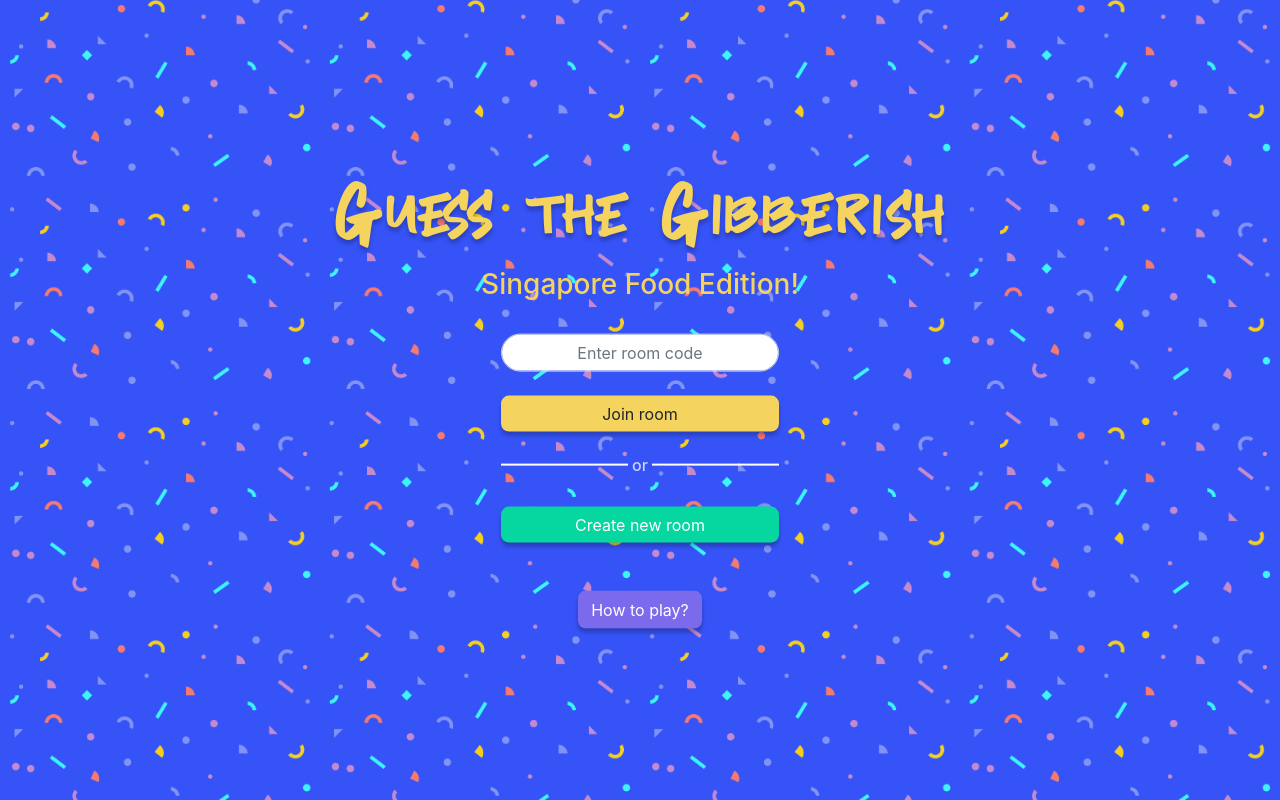
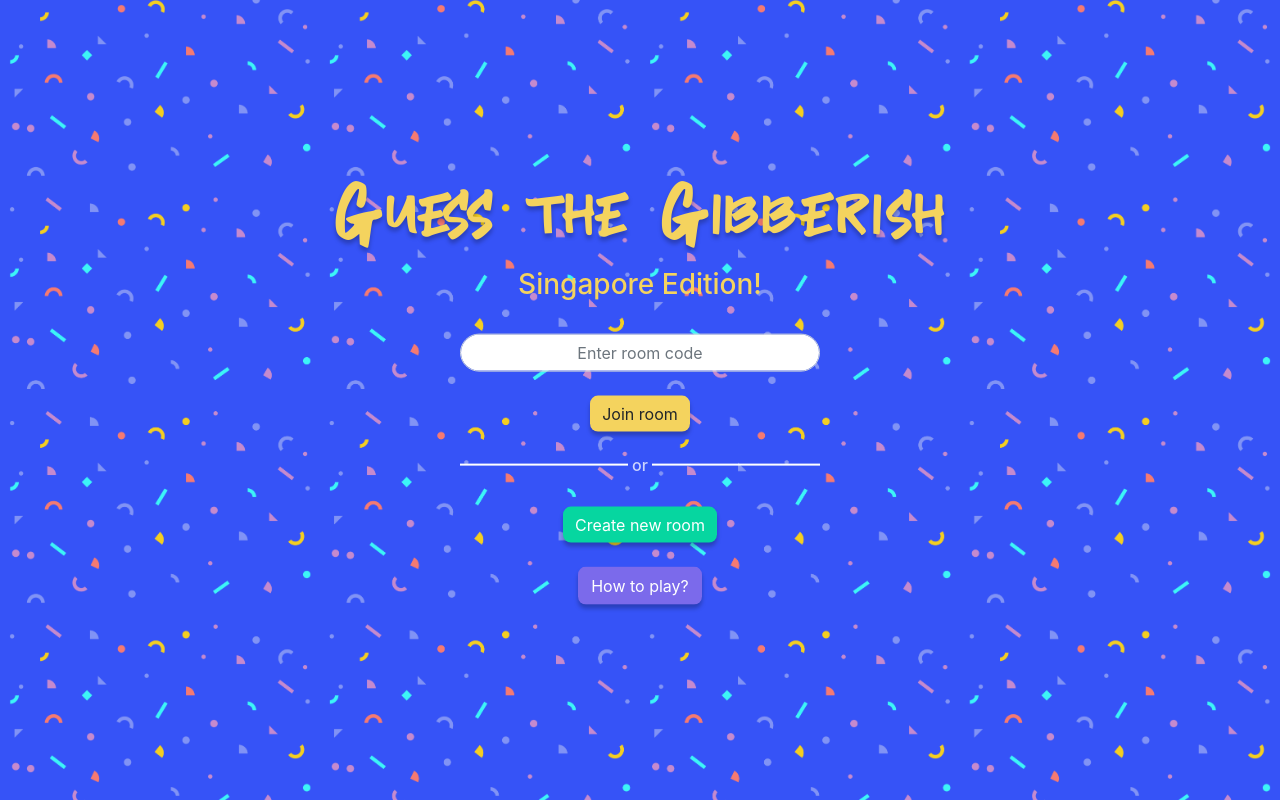
Before and after one commit to ryanmt95/gibberish, a React (Create React App) app in the folder gibberish_client/: page /room/1 in a window 1280 px wide. Built offline with nearby package versions, Linux system fonts and the light colour scheme; no server answers.

Commit message:
v2 changes

```diff
--- a/gibberish_client/src/App.css
+++ b/gibberish_client/src/App.css
@@ -20,7 +20,7 @@
   border-style: solid;
   border-color: #D1BB6A;
   border-width: 8px;
-  margin: 8px;
+  margin: 4px;
   padding: 16px;
 }
 
--- /dev/null
+++ b/gibberish_client/src/api/socket.js
@@ -0,0 +1,30 @@
+import socketIOClient from 'socket.io-client'
+const ENDPOINT = process.env.REACT_APP_BASE_URL || 'http://localhost:4000'
+const socket = socketIOClient(ENDPOINT)
+
+export class Socket {
+  static joinRoom(nickname, roomId) {
+    return socket.emit('joinRoom', {nickname, roomId})
+  }
+  static startGame(roomId) {
+    return socket.emit('startGame', {roomId})
+  }
+  static watchErrors(callback) {
+    return socket.on('err', callback)
+  }
+  static watchUpdates(callback) {
+    return socket.on('updateRoom', callback)
+  }
+  static watchChat(callback) {
+    return socket.on('updateChat', callback)
+  }
+  static playAgain(roomId) {
+    return socket.emit('playAgain', {roomId})
+  }
+  static submitAnswer(roomId) {
+    return socket.emit('submitAnswer', {roomId})
+  }
+  static sendMessage(roomId, message, senderName) {
+    return socket.emit('sendMessage', {roomId, message, senderName})
+  }
+}
--- /dev/null
+++ b/gibberish_client/src/components/Gameroom/ChatComponent.js
@@ -0,0 +1,44 @@
+import React, {useState, useEffect} from 'react'
+import { Socket } from '../../api/socket'
+
+function sendText(e, roomId, message, senderName, setmessage) {
+  e.preventDefault()
+  Socket.sendMessage(roomId, message, senderName)
+  setmessage("")
+}
+
+function onMessageFieldChanged(e, setmessage) {
+  setmessage(e.target.value)
+}
+
+function ChatComponent(props) {
+  const {roomId, nickname} = props
+  const [message, setmessage] = useState("")
+  const [chat, setchat] = useState([])
+  useEffect(() => {
+    Socket.watchChat(message => {
+      setchat(old => [...old, message])
+    })
+    return
+  }, [chat])
+  return(
+    <div className='tile'>
+      <form onSubmit={e => sendText(e, roomId, message, nickname, setmessage)}>
+        <div className="input-group">
+          <input type="text" class='form-control' value={message} onChange={e => onMessageFieldChanged(e, setmessage)}/>
+          <div className="input-group-append">
+            <button className="btn btn-success" type='submit'>Send</button>
+          </div>
+        </div>
+      </form>
+      {chat.map((item, index) => (
+        <div>
+          <strong>{item.senderName}: </strong>
+          <span>{item.message}</span>
+        </div>
+      ))}
+    </div>
+  )
+}
+
+export default ChatComponent
--- a/gibberish_client/src/components/Gameroom/GameroomPage.js
+++ b/gibberish_client/src/components/Gameroom/GameroomPage.js
@@ -1,10 +1,10 @@
 import React from 'react'
-import socketIOClient from 'socket.io-client'
 import PlayerListComponent from './PlayerListComponent'
 import PlayerAnswerComponent from './PlayerAnswerComponent'
 import QuestionCardComponent from './QuestionCardComponent'
 import { gamestates } from './gamestates/GameStates'
-const ENDPOINT = process.env.REACT_APP_BASE_URL || 'http://localhost:4000'
+import ChatComponent from './ChatComponent'
+import { Socket } from '../../api/socket'
 
 class GameroomPage extends React.Component {
 
@@ -20,20 +20,20 @@ class GameroomPage extends React.Component {
 			timeRemaining: 0,
 			helpText: '',
 			userAnswered: false,
-			loaded: false
+			loaded: false,
+			chat: []
 		}
 	}
 
 	componentDidMount() {
 		const { nickname, roomId } = this.props
-		this.socket = socketIOClient(ENDPOINT)
-		this.socket.emit('joinRoom', { nickname, roomId })
-		this.socket.on('err', message => {
+		Socket.joinRoom(nickname, roomId)
+		Socket.watchErrors(message => {
 			alert(message)
 			this.props.toJoinroomPage()
 		})
-		this.socket.on('updateRoom', message => {
-			const { currentRound, gameState, players, qna, theme, roomId, timer } = message
+		Socket.watchUpdates(message => {
+			const { currentRound, gameState, players, qna, theme, roomId, timer, chat } = message
 			var { userAnswered, userAnswer, helpText } = this.state
 			if (gameState === gamestates.ROUND_LOADING) {
 				userAnswered = false
@@ -50,6 +50,7 @@ class GameroomPage extends React.Component {
 				players,
 				qna,
 				theme,
+				chat,
 				timeRemaining: timer,
 				userAnswer,
 				userAnswered,
@@ -68,7 +69,7 @@ class GameroomPage extends React.Component {
 			const currentAnswer = qna[currentRound - 1]['answer']
 			if (currentAnswer.toLowerCase() === userAnswer.toLowerCase()) {
 				this.setState({ helpText: 'Correct!', userAnswer: '', userAnswered: true }, () => {
-					this.socket.emit('submitAnswer', { roomId })
+					Socket.submitAnswer(roomId)
 				})
 			} else {
 				this.setState({ helpText: 'Please try again!', userAnswer: '' })
@@ -83,18 +84,18 @@ class GameroomPage extends React.Component {
 	handlePlayAgain = e => {
 		e.preventDefault()
 		const { roomId } = this.props
-		this.socket.emit('playAgain', { roomId })
+		Socket.playAgain(roomId)
 	}
 
 	render() {
-		const { loaded, gamestate, currentRound, players, qna, theme, userAnswer, timeRemaining, helpText, userAnswered } = this.state
+		const { loaded, gamestate, currentRound, players, qna, theme, chat, userAnswer, timeRemaining, helpText, userAnswered } = this.state
 		const { nickname, roomId } = this.props
 		return (
 			<div className="container">
 				<div className="grid">
 					<a href='/' className='h3 title'>Guess The Gibberish</a>
-					<div className="row header">
-						<div id="header" className="col tile">
+					<div className="row">
+						<div className="col">
 							<QuestionCardComponent
 								roomId={roomId}
 								currentRound={currentRound}
@@ -111,21 +112,13 @@ class GameroomPage extends React.Component {
 					</div>
 
 					<div className="row">
-						<div id="left" className="col tile">
+						<div className="col-6">
 							<PlayerListComponent
 								players={players}
 								myID={nickname} />
 						</div>
-
-						<div id="right" className="col tile">
-							<PlayerAnswerComponent
-								gamestate={gamestate}
-								userAnswer={userAnswer}
-								helpText={helpText}
-								userAnswered={userAnswered}
-								onAnswerFieldChanged={this.onAnswerFieldChanged}
-								submitAnswer={this.submitAnswer}
-								handlePlayAgain={this.handlePlayAgain} />
+						<div className="col-6">
+							<ChatComponent roomId={roomId} chat={chat} nickname={nickname} />
 						</div>
 					</div>
 				</div>
--- a/gibberish_client/src/components/Gameroom/PlayerListComponent.js
+++ b/gibberish_client/src/components/Gameroom/PlayerListComponent.js
@@ -2,7 +2,7 @@ import React from 'react'
 
 function PlayerListComponent(props) {
 	return (
-		<div className="grid scrollbar">
+		<div className="grid scrollbar tile">
 			<h4 className="pb-4"><strong>Players</strong></h4>
 			{props.players.map((item, index) => (
 				<div className="d-flex mb-2 align-items-center" key={index}>
--- a/gibberish_client/src/components/Gameroom/QuestionCardComponent.js
+++ b/gibberish_client/src/components/Gameroom/QuestionCardComponent.js
@@ -35,7 +35,7 @@ function QuestionCardComponent(props) {
   }
 
   return(
-    <div id="QuestionCardComponent">
+    <div id="QuestionCardComponent" className='tile'>
       <RoomDetailComponent
         currentRound={currentRound}
         roomId={roomId}
--- a/gibberish_client/src/components/Joinroom/LandingPage.js
+++ b/gibberish_client/src/components/Joinroom/LandingPage.js
@@ -14,15 +14,15 @@ class LandingPage extends React.Component {
     }
 
     showModal = (buttonName) => {
-        if(buttonName === 'join_room' && this.props.roomId === '') {
+        if (buttonName === 'join_room' && this.props.roomId === '') {
             alert('Please enter a valid room code!')
         } else {
-            this.setState({isShowingModal: true, clickedButton: buttonName})
+            this.setState({ isShowingModal: true, clickedButton: buttonName })
         }
     }
 
     hideModal = () => {
-        this.setState({isShowingModal: false})
+        this.setState({ isShowingModal: false })
     }
 
     roomCodeFieldChanged = event => {
@@ -34,19 +34,19 @@ class LandingPage extends React.Component {
     }
 
     submitModal = () => {
-        this.setState({isButtonLoading: true})
-        const { clickedButton} = this.state
+        this.setState({ isButtonLoading: true })
+        const { clickedButton } = this.state
         const { nickname, roomId } = this.props
 
-        if(clickedButton === 'join_room') {
-            if(nickname && roomId) {
+        if (clickedButton === 'join_room') {
+            if (nickname && roomId) {
                 this.joinRoom(nickname, roomId)
             } else {
                 alert('Please input a valid roomCode and nickname')
             }
 
         } else if (clickedButton === 'create_room') {
-            if(nickname) {
+            if (nickname) {
                 this.createRoom(nickname)
             } else {
                 alert('Please input a valid nickname')
@@ -55,11 +55,11 @@ class LandingPage extends React.Component {
     }
 
     showInstructions = () => {
-        this.setState({isShowingInstructions: true})
+        this.setState({ isShowingInstructions: true })
     }
 
     hideInstructions = () => {
-        this.setState({isShowingInstructions: false})
+        this.setState({ isShowingInstructions: false })
     }
 
 
@@ -73,34 +73,55 @@ class LandingPage extends React.Component {
     }
 
     render() {
-        const {isShowingModal, isShowingInstructions, isButtonLoading} = this.state
-        const {roomId} = this.props
+        const { isShowingModal, isShowingInstructions, isButtonLoading } = this.state
+        const { roomId } = this.props
         return (
             <div>
                 <div className="container" id="landingPage">
                     <div className="text-center">
+                        <div className="grid">
+                            <div className="row">
+                                <div className="col">
                                     <h1 id="title">Guess the Gibberish</h1>
-                        <h3 style={{color: '#F4D35E'}}>Singapore Food Edition!</h3>
-                        <br />
-                        <div>
-                            <div className="input-group w-25 mx-auto">
-                                <input type="text" className="form-control text-center rounded-pill" placeholder="Enter room code" value={roomId} onChange={this.roomCodeFieldChanged}/>
                                 </div>
-                            <br />
-                            <button className="btn btn-warning w-25" id="joinRoomButton" onClick={() => this.showModal('join_room')}>Join room</button>
                             </div>
-                        <br />
-                        <h6 className="w-25 mx-auto">&nbsp;or&nbsp;</h6>
-                        <br />
-                        <button className="btn btn-success w-25" id="joinRoomButton" onClick={() => this.showModal('create_room')}>Create new room</button>
-                        <br />
-                        <br />
-                        <br />
+                            <div className="row mb-4">
+                                <div className="col">
+                                    <h3 style={{ color: '#F4D35E' }}>Singapore Edition!</h3>
+                                </div>
+                            </div>
+                            <div className="row mb-4">
+                                <div className="col">
+                                    <div className="input-group mx-auto" style={{maxWidth: '360px'}}>
+                                        <input type="text" className="form-control text-center rounded-pill" placeholder="Enter room code" value={roomId} onChange={this.roomCodeFieldChanged} />
+                                    </div>
+                                </div>
+                            </div>
+                            <div className="row mb-4">
+                                <div className="col">
+                                    <button className="btn btn-warning" id="joinRoomButton" onClick={() => this.showModal('join_room')}>Join room</button>
+                                </div>
+                            </div>
+                            <div className="row mb-4">
+                                <div className="col">
+                                    <h6 className="mx-auto" style={{maxWidth: '360px'}}>&nbsp;or&nbsp;</h6>
+                                </div>
+                            </div>
+                            <div className="row mb-4">
+                                <div className="col">
+                                    <button className="btn btn-success" id="joinRoomButton" onClick={() => this.showModal('create_room')}>Create new room</button>
+                                </div>
+                            </div>
+                            <div className="row mb-4">
+                                <div className="col">
                                     <button className="btn" id="instructionsButton" onClick={() => this.showInstructions()}>How to play?</button>
                                 </div>
                             </div>
-                {isShowingModal && <NicknameModal isShowingModal={isShowingModal} isButtonLoading={isButtonLoading} handleClose={this.hideModal} handleNicknameChange={this.nicknameFieldChanged} submitModal={this.submitModal}/>}
-                {isShowingInstructions && <InstructionsModal isShowingInstructions={isShowingInstructions} handleClose={this.hideInstructions}  />}
+                        </div>
+                    </div>
+                </div>
+                {isShowingModal && <NicknameModal isShowingModal={isShowingModal} isButtonLoading={isButtonLoading} handleClose={this.hideModal} handleNicknameChange={this.nicknameFieldChanged} submitModal={this.submitModal} />}
+                {isShowingInstructions && <InstructionsModal isShowingInstructions={isShowingInstructions} handleClose={this.hideInstructions} />}
             </div>
         )
     }
```
Also changed, not shown: gibberish_client/src/components/Gameroom/gamestates/GameWaiting.js (+2 -8 lines), 1 other file (tests, documents, lock files or other folders). Lines whose indentation alone changed are shown as unchanged.
